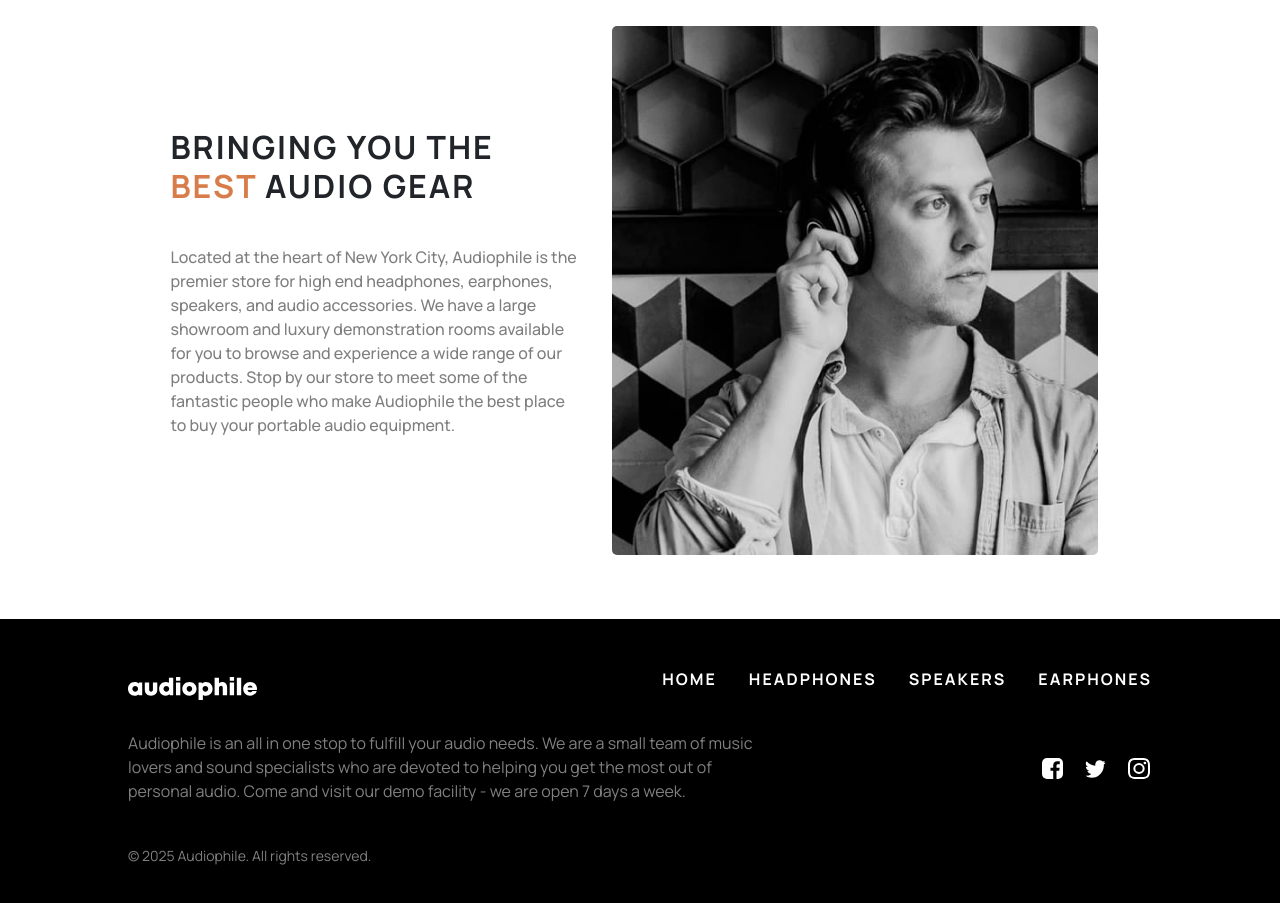
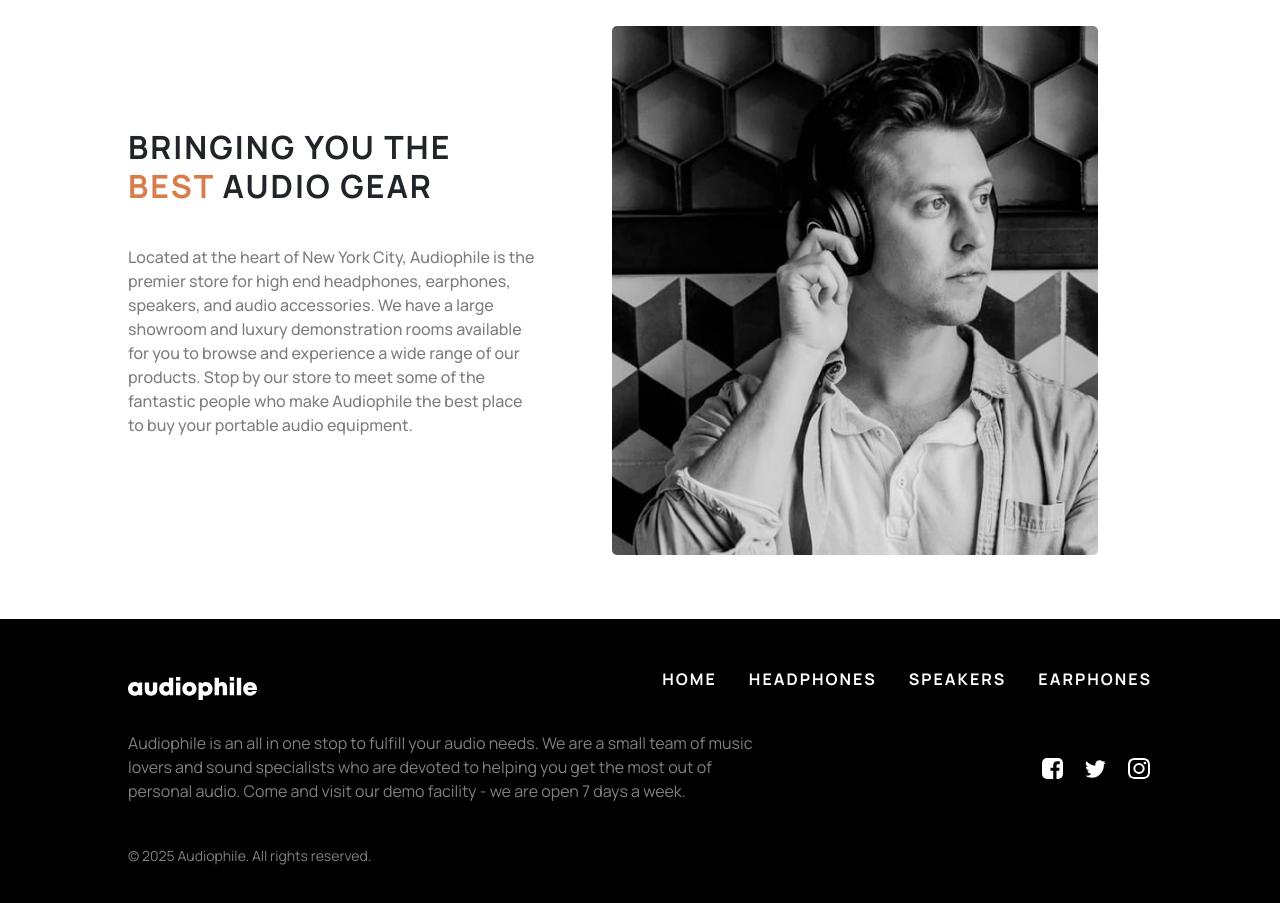
Before and after one commit to AbbyNyakara/E-Commerce-Audiophile, a React (Vite) app in the folder frontend/: page / in a window 1280 px wide. Shown: the part 3040-3943 px from the top of the page. Built offline with nearby package versions, Linux system fonts and the light colour scheme.

Commit message:
add code

```diff
--- a/frontend/src/components/common/audio_gear/Gear.module.css
+++ b/frontend/src/components/common/audio_gear/Gear.module.css
@@ -14,7 +14,7 @@
 
 .gear_left {
     max-width: 40%;
-    margin-left: auto;
+    margin-right: auto;
 }
 
 .gear_title {
```
